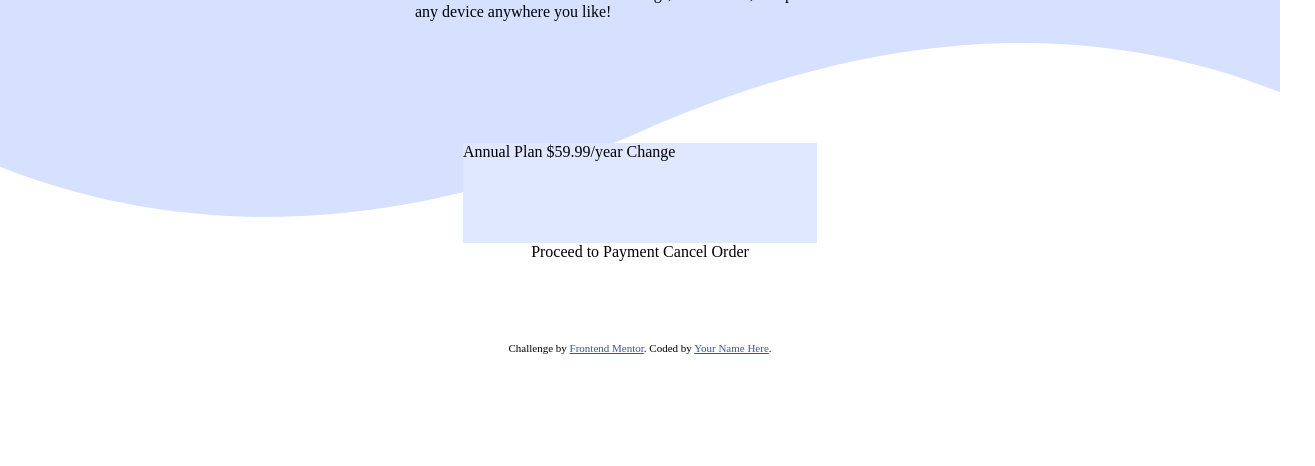
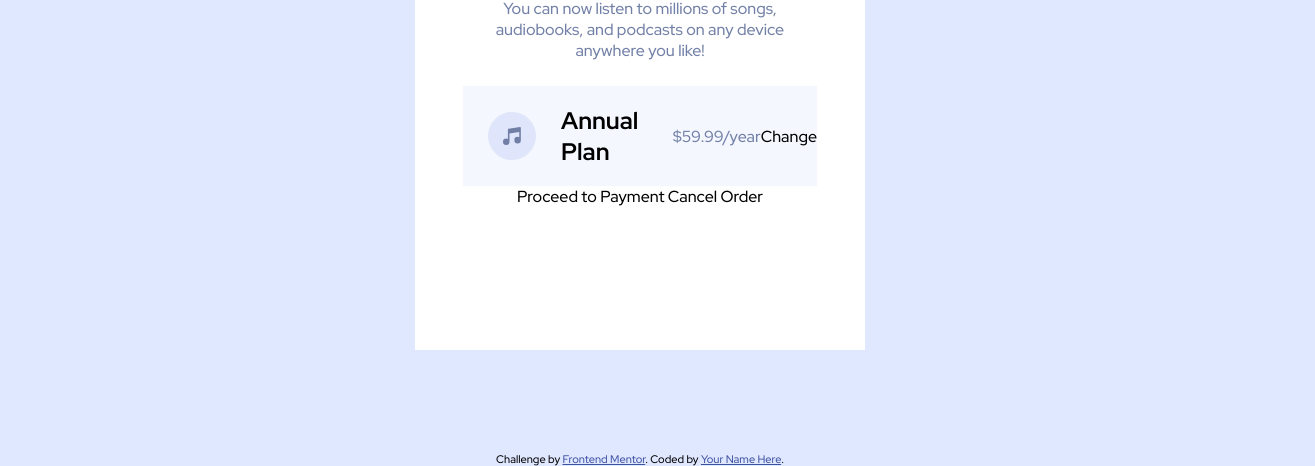
Before and after one commit to daniel19991/Order-summary-component-frontend-mentor, a plain HTML site: page index.html in a window 1280 px wide. Shown: the part 452-918 px from the top of the page, 1315 px wide, since content can reach past the window. Drawn offline with Linux system fonts and the light colour scheme.

Commit message:
cssowanie

```diff
--- a/index.html
+++ b/index.html
@@ -7,6 +7,9 @@
   <!-- displays site properly based on user's device -->
   <link rel="stylesheet" href="css/style.css">
   <link rel="icon" type="image/png" sizes="32x32" href="./images/favicon-32x32.png">
+  <link rel="preconnect" href="https://fonts.googleapis.com">
+  <link rel="preconnect" href="https://fonts.gstatic.com" crossorigin>
+  <link href="https://fonts.googleapis.com/css2?family=Red+Hat+Display:wght@500;700;900&display=swap" rel="stylesheet">
 
   <title>Frontend Mentor | Order summary card</title>
 
@@ -26,11 +29,12 @@
         device anywhere you like!</p>
     </div>
     <div class="second_section">
-    Annual Plan
-    $59.99/year
+      <img src="/images/icon-music.svg" alt="">
+      <h2>Annual Plan</h2>
+      <p>$59.99/year</p>
 
-    Change
-  </div>
+      Change
+    </div>
     Proceed to Payment
     Cancel Order
   </div>
--- a/style.scss
+++ b/style.scss
@@ -8,37 +8,64 @@ html{
     display: flex;
     justify-content: center;
     align-items: center;
+    font-size: 16px;
+    font-family: 'Red Hat Display', sans-serif;
 }
 
 body{
     width: 1440px;
     min-height: 900px;
     display: flex;
-    justify-content: center;
     align-items: center;
     flex-direction: column;
-    background: url(/images/pattern-background-desktop.svg) no-repeat center ;
+    background: url(/images/pattern-background-desktop.svg) no-repeat center top;
+    background-color: $paleblue;
+
+    p{
+        font-weight: 500;
+        color: $desaturatedblue;
+    }
 }
 
 #main{
     width: 450px;
     height: 700px;
     display: flex;
-    justify-content: center;
     align-items: center;
     flex-direction: column;
+    margin: 102px 450px;
+    background-color: white;
 }
 
 .first_section{
-    height: 195px;
+    margin:55px 80px 25px 80px;
+    text-align: center;
+
+
+    h1{
+        font-weight: 900;
+    }
+
+    p{
+        margin-top: 25px;
+    }
 }
 
 .second_section{
     width: 354px;
     height: 100px;
-    background-color: $paleblue;
+    background-color: $verypaleblue;
+    display: flex;
+    align-items: center;
+    flex-direction: row;
+    img{
+        margin:25px;
+    }
 }
 
+.third_section{
 
+
+}
 .attribution { font-size: 11px; text-align: center; }
 .attribution a { color: hsl(228, 45%, 44%); }
```
Also changed, not shown: css/style.css, 1 other file.
